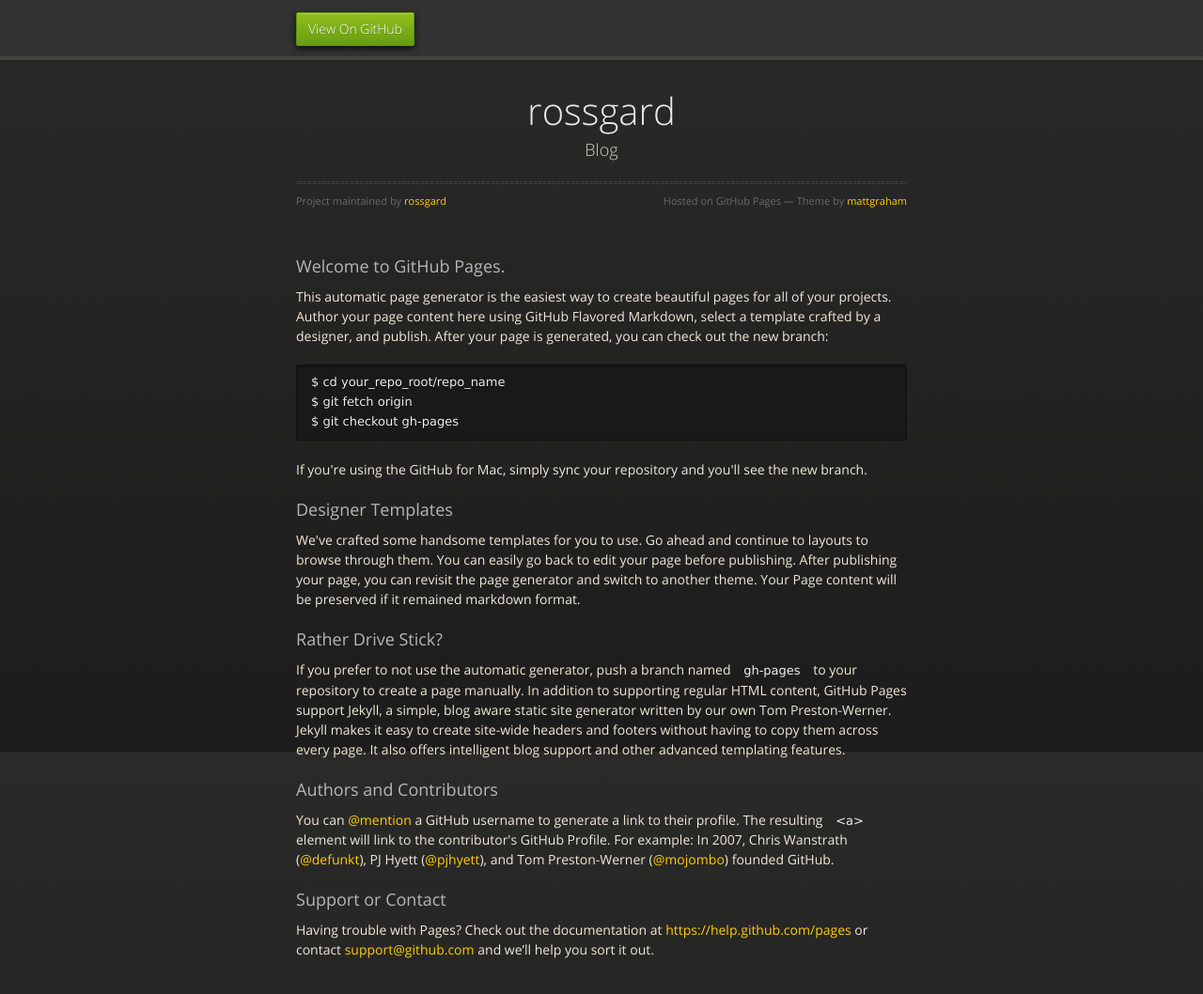
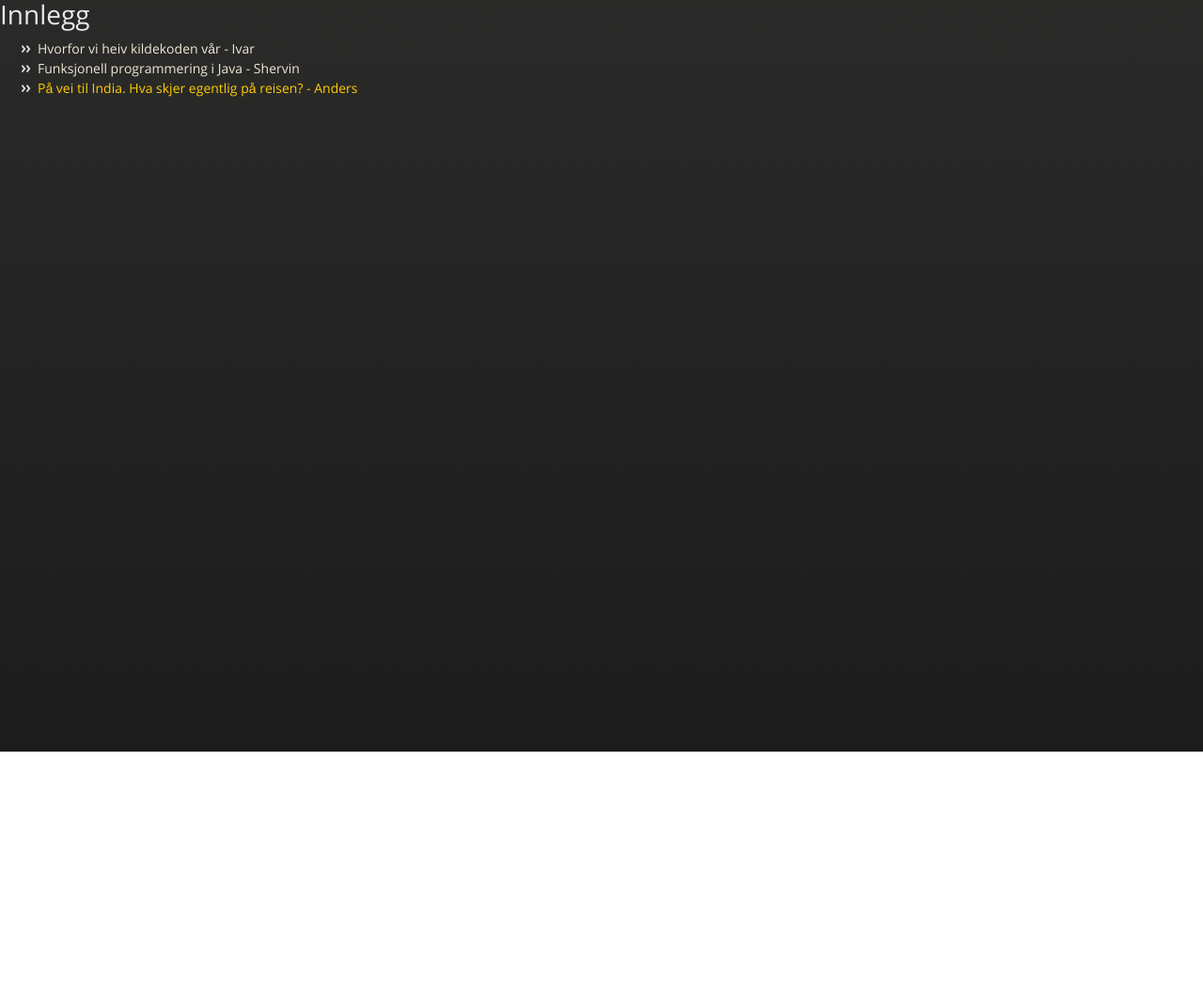
Before and after one commit to rossgard/rossgard.github.io, a plain HTML site: page index.html in a window 1280 px wide. Shown: the whole page at 94% size. After the commit the page ends 800 px from the top, so only its background shows below. Drawn offline with nearby package versions, Linux system fonts and the light colour scheme.

Commit message:
Faggruppemøte 04.02.2016

```diff
--- a/index.html
+++ b/index.html
@@ -8,68 +8,16 @@
     <link rel="stylesheet" href="stylesheets/github-dark.css">
     <script src="https://ajax.googleapis.com/ajax/libs/jquery/1.7.1/jquery.min.js"></script>
     <script src="javascripts/respond.js"></script>
-    <!--[if lt IE 9]>
-      <script src="//html5shiv.googlecode.com/svn/trunk/html5.js"></script>
-    <![endif]-->
-    <!--[if lt IE 8]>
-    <link rel="stylesheet" href="stylesheets/ie.css">
-    <![endif]-->
+
     <meta name="viewport" content="width=device-width, initial-scale=1, user-scalable=no">
-
   </head>
   <body>
-      <div id="header">
-        <nav>
-          <li class="fork"><a href="https://github.com/rossgard">View On GitHub</a></li>
-        </nav>
-      </div><!-- end header -->
-
-    <div class="wrapper">
-
-      <section>
-        <div id="title">
-          <h1>rossgard</h1>
-          <p>Blog</p>
-          <hr>
-          <span class="credits left">Project maintained by <a href="https://github.com/rossgard">rossgard</a></span>
-          <span class="credits right">Hosted on GitHub Pages &mdash; Theme by <a href="https://twitter.com/michigangraham">mattgraham</a></span>
-        </div>
-
-        <h3>
-<a id="welcome-to-github-pages" class="anchor" href="#welcome-to-github-pages" aria-hidden="true"><span class="octicon octicon-link"></span></a>Welcome to GitHub Pages.</h3>
-
-<p>This automatic page generator is the easiest way to create beautiful pages for all of your projects. Author your page content here using GitHub Flavored Markdown, select a template crafted by a designer, and publish. After your page is generated, you can check out the new branch:</p>
-
-<pre><code>$ cd your_repo_root/repo_name
-$ git fetch origin
-$ git checkout gh-pages
-</code></pre>
-
-<p>If you're using the GitHub for Mac, simply sync your repository and you'll see the new branch.</p>
-
-<h3>
-<a id="designer-templates" class="anchor" href="#designer-templates" aria-hidden="true"><span class="octicon octicon-link"></span></a>Designer Templates</h3>
-
-<p>We've crafted some handsome templates for you to use. Go ahead and continue to layouts to browse through them. You can easily go back to edit your page before publishing. After publishing your page, you can revisit the page generator and switch to another theme. Your Page content will be preserved if it remained markdown format.</p>
-
-<h3>
-<a id="rather-drive-stick" class="anchor" href="#rather-drive-stick" aria-hidden="true"><span class="octicon octicon-link"></span></a>Rather Drive Stick?</h3>
-
-<p>If you prefer to not use the automatic generator, push a branch named <code>gh-pages</code> to your repository to create a page manually. In addition to supporting regular HTML content, GitHub Pages support Jekyll, a simple, blog aware static site generator written by our own Tom Preston-Werner. Jekyll makes it easy to create site-wide headers and footers without having to copy them across every page. It also offers intelligent blog support and other advanced templating features.</p>
-
-<h3>
-<a id="authors-and-contributors" class="anchor" href="#authors-and-contributors" aria-hidden="true"><span class="octicon octicon-link"></span></a>Authors and Contributors</h3>
-
-<p>You can <a href="https://github.com/blog/821" class="user-mention">@mention</a> a GitHub username to generate a link to their profile. The resulting <code>&lt;a&gt;</code> element will link to the contributor's GitHub Profile. For example: In 2007, Chris Wanstrath (<a href="https://github.com/defunkt" class="user-mention">@defunkt</a>), PJ Hyett (<a href="https://github.com/pjhyett" class="user-mention">@pjhyett</a>), and Tom Preston-Werner (<a href="https://github.com/mojombo" class="user-mention">@mojombo</a>) founded GitHub.</p>
-
-<h3>
-<a id="support-or-contact" class="anchor" href="#support-or-contact" aria-hidden="true"><span class="octicon octicon-link"></span></a>Support or Contact</h3>
-
-<p>Having trouble with Pages? Check out the documentation at <a href="https://help.github.com/pages">https://help.github.com/pages</a> or contact <a href="mailto:support@github.com">support@github.com</a> and we’ll help you sort it out.</p>
-      </section>
-
-    </div>
-    <!--[if !IE]><script>fixScale(document);</script><![endif]-->
-
+  <h1>Innlegg</h1>
+  <ul>
+    <li>Hvorfor vi heiv kildekoden vår - Ivar</li>
+    <li>Funksjonell programmering i Java - Shervin</li>
+    <li><a href="https://docs.google.com/a/webstep.no/presentation/d/14piCZjwBfJeUtCRj6uw-LvFI4kl4YMN6tp4uGSzDwXA/edit?usp=sharing_eid&ts=56b11b6b">
+    På vei til India. Hva skjer egentlig på reisen? - Anders</a></li>
+  </ul>
   </body>
 </html>
```
